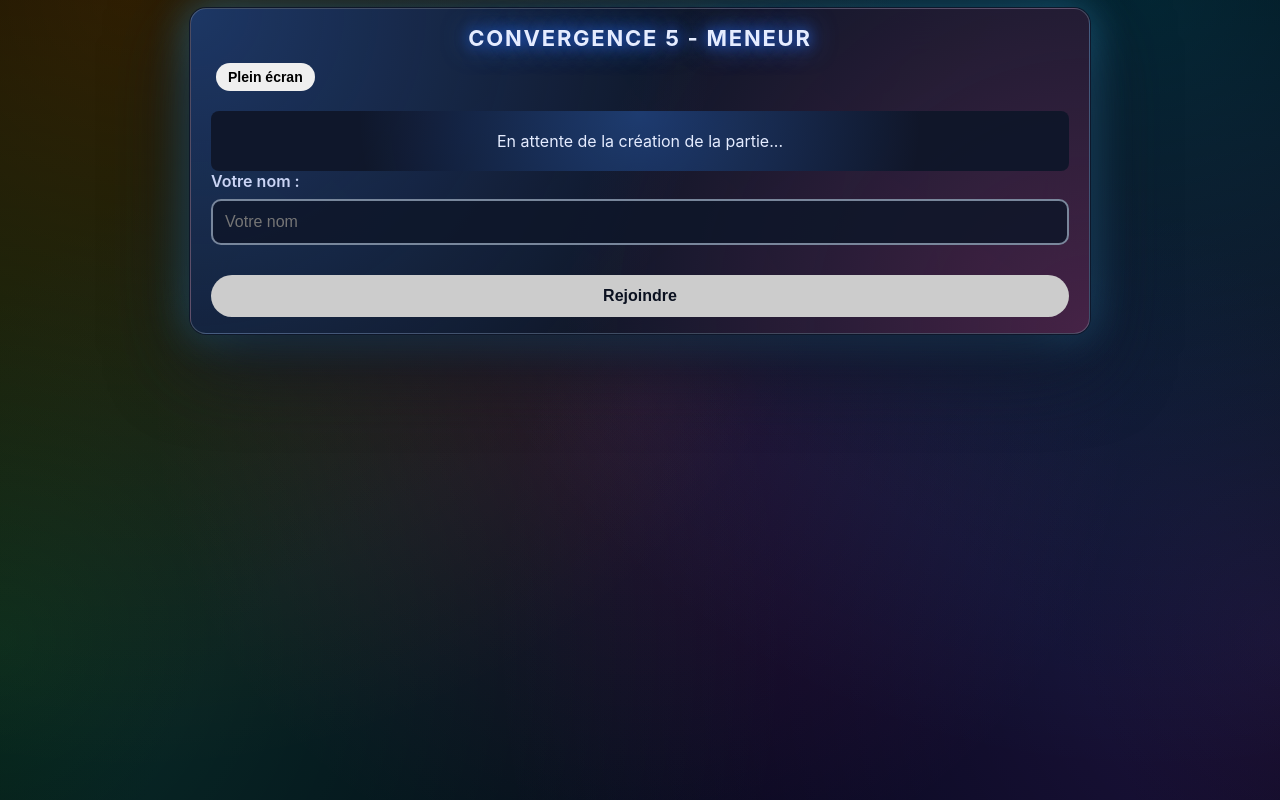
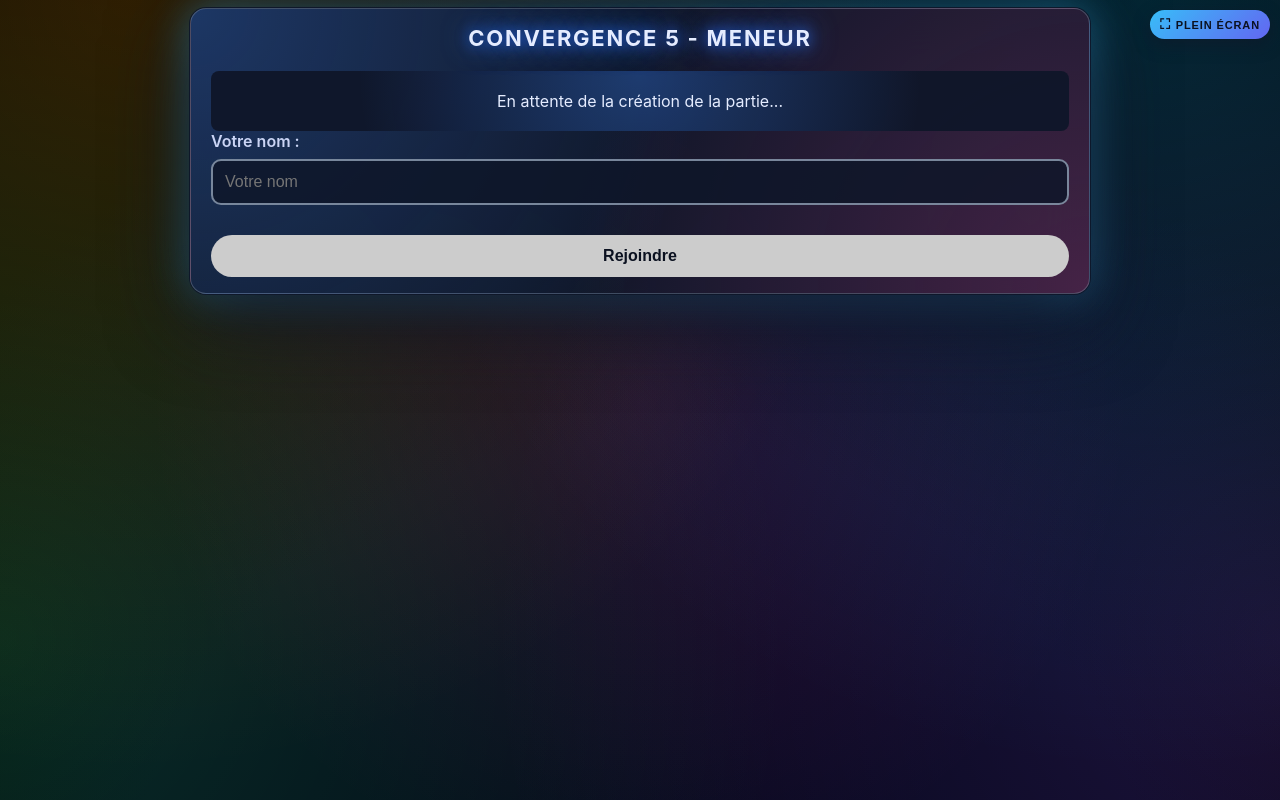
Before and after one commit to Saysiju/convergence5, a website: page leader.html in a window 1280 px wide. Drawn offline with nearby package versions, Linux system fonts and the light colour scheme; no server answers.

Commit message:
Add files via upload

```diff
--- a/game.css
+++ b/game.css
@@ -811,3 +811,34 @@ input[type="number"]:focus {
     font-size: 56px;
     margin-bottom: 16px;
 }
+
+/* Bouton plein écran global (en haut à droite) */
+.fullscreen-toggle {
+    position: fixed;
+    top: 10px;
+    right: 10px;
+    z-index: 1100;
+    padding: 6px 10px;
+    border-radius: 999px;
+    border: none;
+    font-size: 14px;
+    font-weight: 600;
+    cursor: pointer;
+    background: linear-gradient(135deg, #38bdf8, #6366f1);
+    color: #0b1120;
+    box-shadow: 0 6px 16px rgba(15, 23, 42, 0.6);
+    display: inline-flex;
+    align-items: center;
+    gap: 6px;
+}
+
+.fullscreen-toggle span {
+    font-size: 11px;
+    text-transform: uppercase;
+    letter-spacing: 0.08em;
+}
+
+.fullscreen-toggle:hover {
+    background: linear-gradient(135deg, #0ea5e9, #4f46e5);
+    transform: translateY(-1px);
+}
--- a/leader.html
+++ b/leader.html
@@ -14,11 +14,13 @@
     <script src="sounds.js"></script>
 </head>
 <body>
+    <button id="fullscreenToggle" class="fullscreen-toggle" aria-label="Basculer en plein écran">
+        ⛶ <span>Plein écran</span>
+    </button>
     <!-- Écran de connexion -->
     <div id="join-screen" class="screen active">
         <div class="container">
             <h1>Convergence 5 - Meneur</h1>
-            <button id="fullscreenBtn" class="btn btn-small">Plein écran</button>
             <div id="sessionStatus" class="session-info">
                 En attente de la création de la partie...
             </div>
@@ -90,6 +92,16 @@
             });
         }
 
+        function isFullscreen() {
+            return document.fullscreenElement || document.webkitFullscreenElement || document.msFullscreenElement;
+        }
+
+        function updateFullscreenButton() {
+            const btn = document.getElementById('fullscreenToggle');
+            if (!btn) return;
+            btn.style.display = isFullscreen() ? 'none' : 'inline-flex';
+        }
+
         function requestFullscreen() {
             const elem = document.documentElement;
             if (elem.requestFullscreen) {
@@ -102,11 +114,16 @@
         }
 
         window.addEventListener('DOMContentLoaded', () => {
-            const fsBtn = document.getElementById('fullscreenBtn');
-            if (fsBtn) {
-                fsBtn.addEventListener('click', requestFullscreen);
+            const btn = document.getElementById('fullscreenToggle');
+            if (btn) {
+                btn.addEventListener('click', requestFullscreen);
             }
+            updateFullscreenButton();
         });
+
+        document.addEventListener('fullscreenchange', updateFullscreenButton);
+        document.addEventListener('webkitfullscreenchange', updateFullscreenButton);
+        document.addEventListener('msfullscreenchange', updateFullscreenButton);
     </script>
     <script src="popup.js"></script>
     <script src="leader.js"></script>
```
Also changed, not shown: master.html (+21 -4 lines), player.html (+21 -4 lines).
